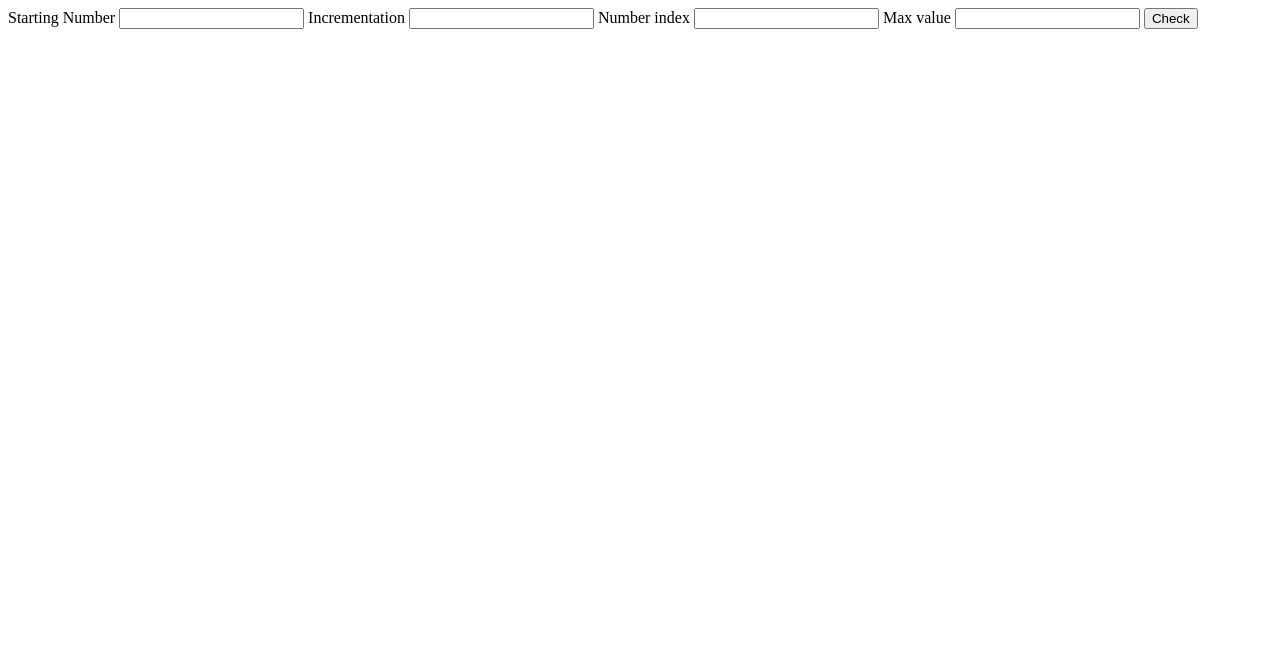
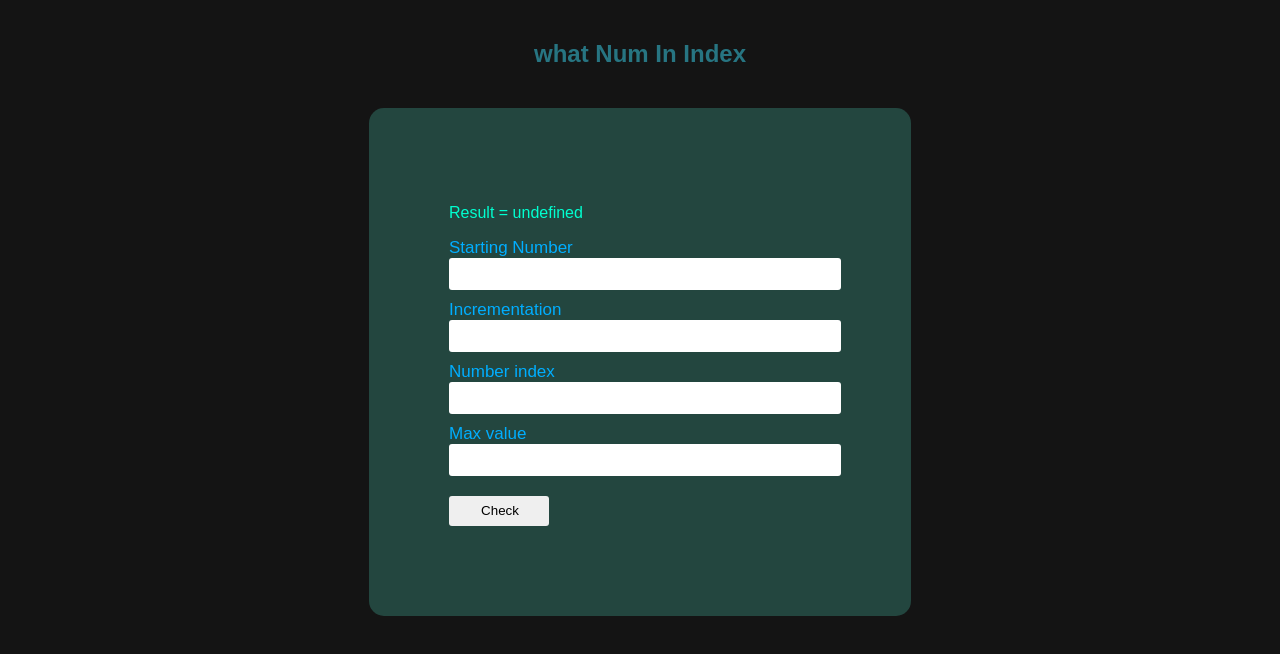
Before and after one commit to Khubayan/whatNumInIndex, a plain HTML site: page index.html in a window 1280 px wide. Both pictures are taken after a click on the input "Check". Drawn offline with Linux system fonts and the light colour scheme.

Commit message:
not sure :/

```diff
--- a/index.html
+++ b/index.html
@@ -4,39 +4,86 @@
     <meta charset="UTF-8" />
     <meta http-equiv="X-UA-Compatible" content="IE=edge" />
     <meta name="viewport" content="width=device-width, initial-scale=1.0" />
-    <title>Document</title>
+    <title>what Num In Index</title>
+    <style>
+      body {
+        margin: 0;
+        padding: 0;
+        font-family: 'Arial';
+        background-color: rgb(20, 20, 20);
+      }
+      h2{
+        text-align: center;
+        color: #277582;
+        padding: 20px;
+      }
+      p {
+        color:#00ffd0;
+      }
+      .container {
+        width: 382px;
+        overflow: hidden;
+        margin: auto;
+        padding: 80px;
+        background: #23463f;
+        border-radius: 15px ;
+      }
+      label {
+        color: #00aeff;
+        font-size: 17px;
+      }
+      input {
+        width: 100%;
+        height: 30px;
+        border: none;
+        border-radius: 3px;
+        padding-left: 8px;
+        margin-bottom: 10px;
+      }
+      input[type="submit"] {
+        margin-top: 10px;
+        width: 100px;
+      }
+    </style>
   </head>
   <body>
+    <h2>what Num In Index</h2>
+    <div class="container">
+      <p id="result"></p>
+      <div>
         <label for="starting-number">Starting Number</label>
         <input type="number" name="starting-muber" id="starting-number" />
+      </div>
+      <div>
         <label for="incrementation">Incrementation</label>
         <input type="number" name="incrementation" id="incrementation" />
+      </div>
+      <div>
         <label for="index-number">Number index</label>
-    <input type="number" name="index-number" id="index-number">
+        <input type="number" name="index-number" id="index-number" />
+      </div>
+      <div>
         <label for="limit">Max value</label>
         <input type="number" name="limit" id="limit" />
+      </div>
+      <div>
         <input type="submit" value="Check" onclick="findNumber()" />
+      </div>
+    </div>
     <script>
-
       function findNumber() {
-        let inc, i, limit, numbers, charIndex;
-        numbers = parseInt(document.getElementById("starting-number").value); //Start Number & characters storage
+        let inc, arr, limit, start, charIndex;
+        start = parseInt(document.getElementById("starting-number").value); //Start Number & characters storage
+        arr = [start]
         inc = parseInt(document.getElementById("incrementation").value); //Increment
         limit = parseInt(document.getElementById("limit").value); //Max value
         charIndex = parseInt(document.getElementById("index-number").value);
-        i = numbers;
-        while (i <= limit - 1) {
-          i += inc;
-          numbers += i.toString();
+        while (start <= limit-1) {
+          start += inc;
+          arr.push(start);
         }
-        console.log(numbers.charAt(charIndex-1));
+        document.querySelector("#result").innerHTML = "Result = " + arr[charIndex-1];
       }
-
-      // let arr = 123;
-      // console.log(Array.from)
-      // let i = 8
-      // let numbers = i.toString()
-      // console.log(numbers)
     </script>
   </body>
 </html>
```
Lines whose indentation alone changed are shown as unchanged.
